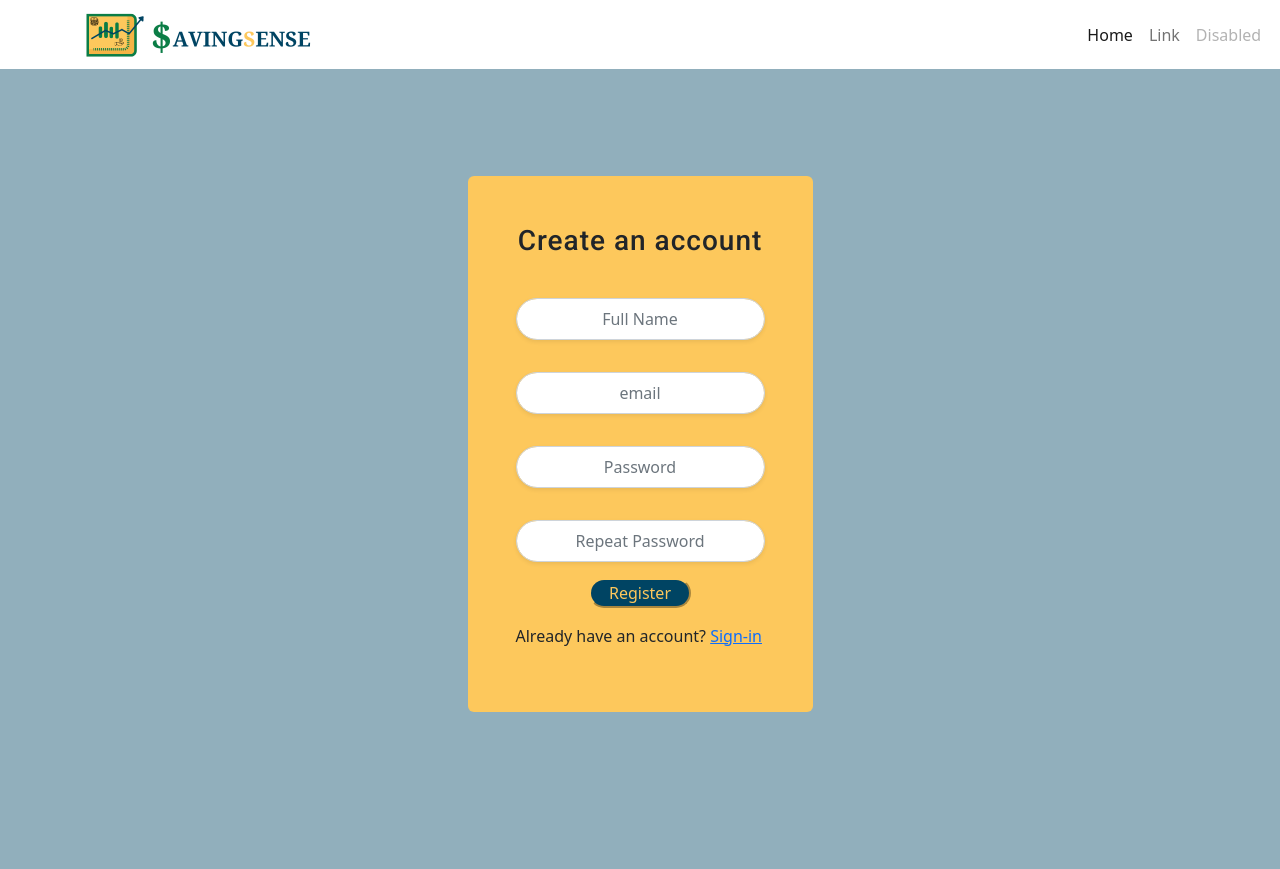
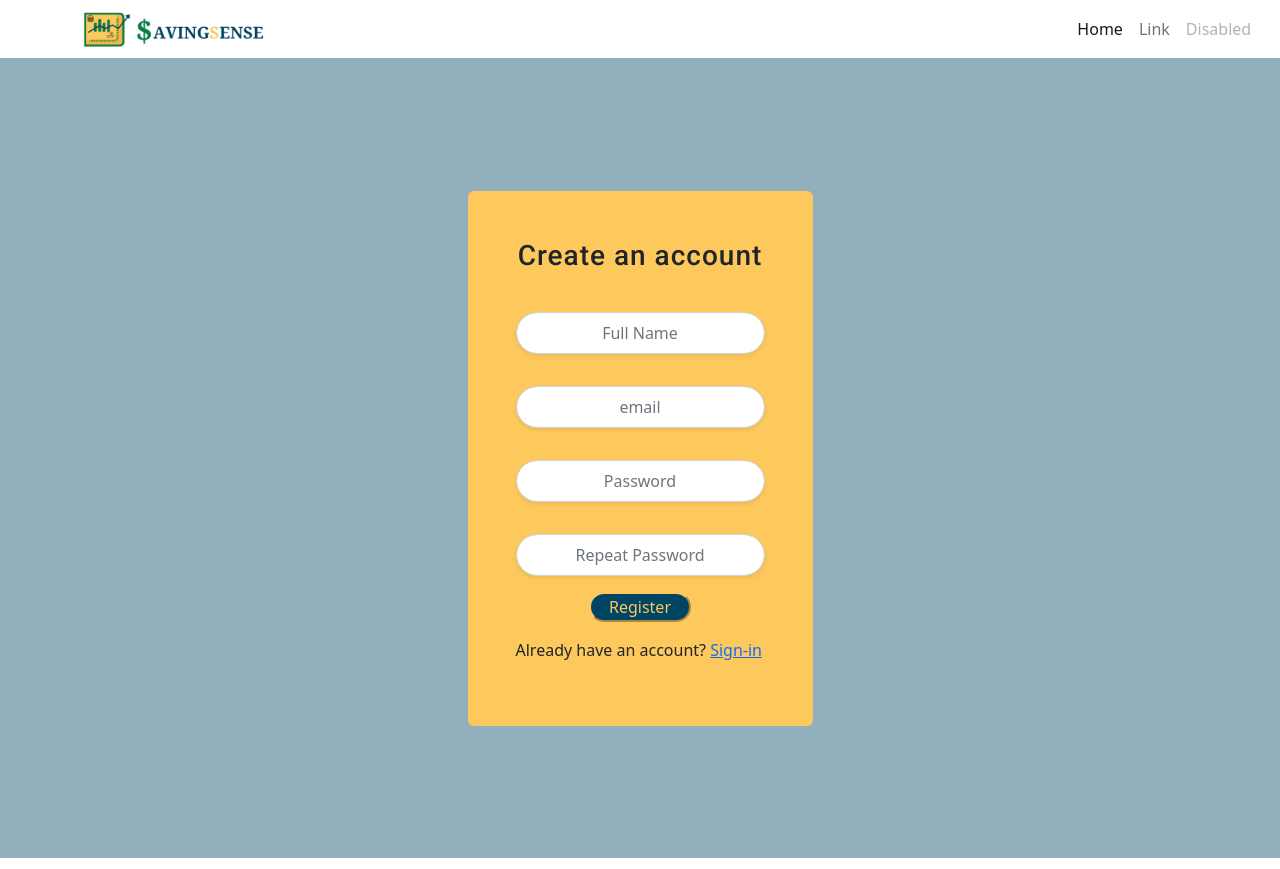
Before and after one commit to elainelynch/SavingSense, a React (Vite) app: page / in a window 1280 px wide. Built offline with nearby package versions, Linux system fonts and the light colour scheme.

Commit message:
fixing logo

```diff
--- a/src/components/Navbar.jsx
+++ b/src/components/Navbar.jsx
@@ -5,7 +5,7 @@ function Navbar() {
     <>
     <nav className="navbar navbar-expand-lg bg-body-tertiary">
       <div className="container-fluid">
-        <img src="./public/savingsense_logo.png" alt=""  width="250" className="savingsence-logo"/>
+        <img src="./public/savingsense_logo.png" alt="Savingsense-Logo"  width="200" className="savingsence-logo"/>
         <button className="navbar-toggler" type="button" data-bs-toggle="collapse" data-bs-target="#navbarToggler" aria-controls="navbarToggler" aria-expanded="false" aria-label="Toggle navigation">
           <span className="navbar-toggler-icon"></span>
         </button>
--- a/src/style/register.scss
+++ b/src/style/register.scss
@@ -268,7 +268,7 @@ ul {
 
 .bg-register{
   background-color: var(--accent);
-  margin-top: -50px;
+
 }
 
 .btn-primary{
```
